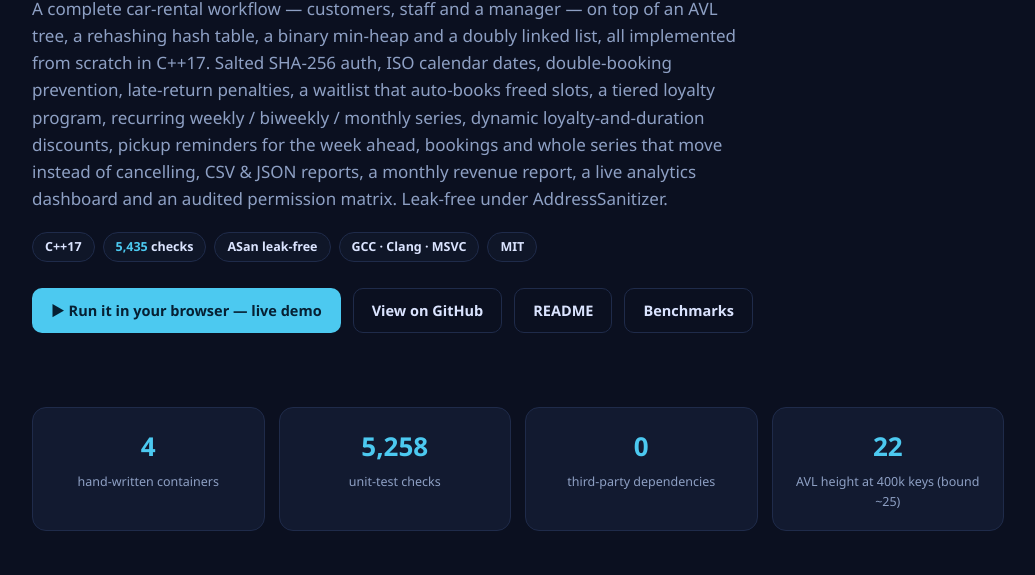
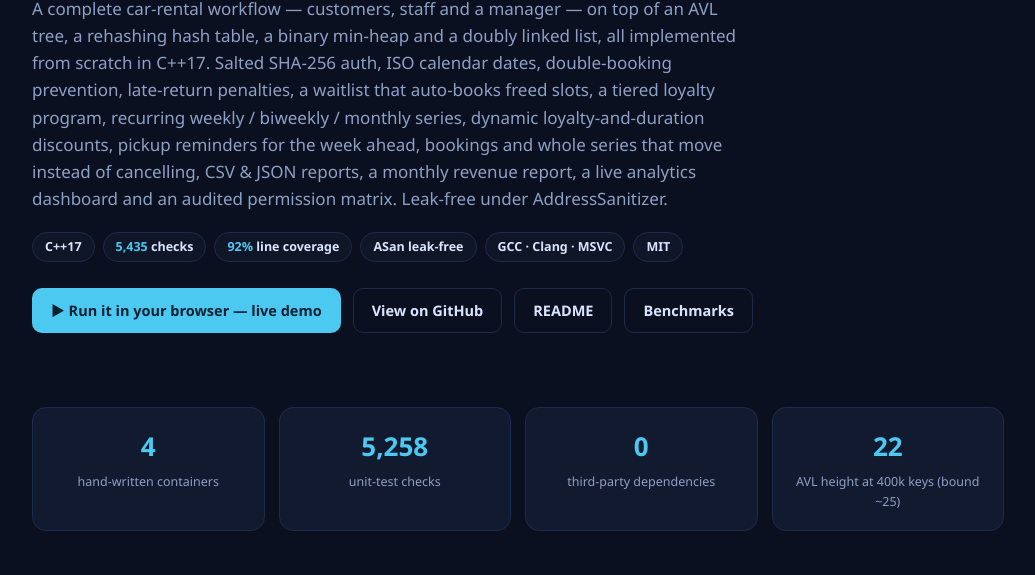
Before and after one commit to Abolfazlrwm/Car-Rental-System, a plain HTML site: page docs-site/index.html in a window 1280 px wide. Shown: the part 225-800 px from the top of the page, without its empty margins (122-1157 px from the left). Drawn offline with Linux system fonts and the light colour scheme.

Commit message:
landing: 92% coverage badge — 2026-11-20 06:50

```diff
--- a/docs-site/index.html
+++ b/docs-site/index.html
@@ -107,6 +107,7 @@
     <div class="badges">
       <span class="badge">C++17</span>
       <span class="badge"><b>5,435</b> checks</span>
+      <span class="badge"><b>92%</b> line coverage</span>
       <span class="badge">ASan leak-free</span>
       <span class="badge">GCC · Clang · MSVC</span>
       <span class="badge">MIT</span>
```
